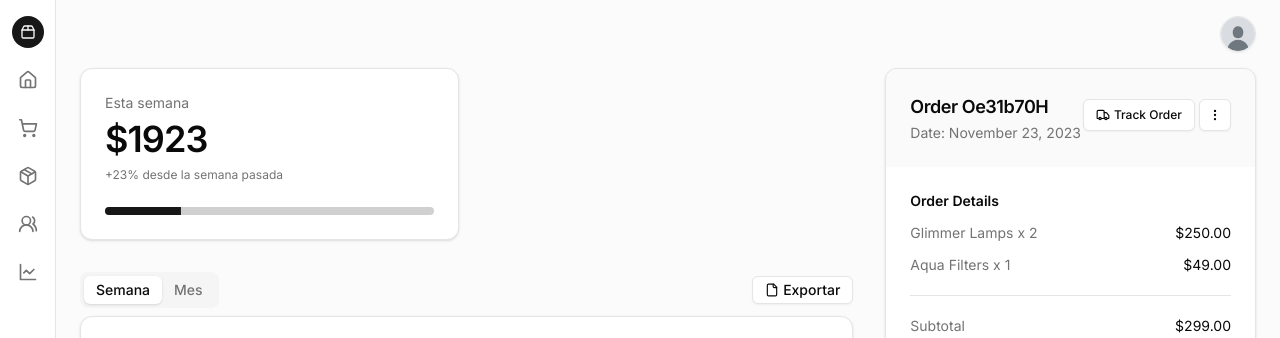
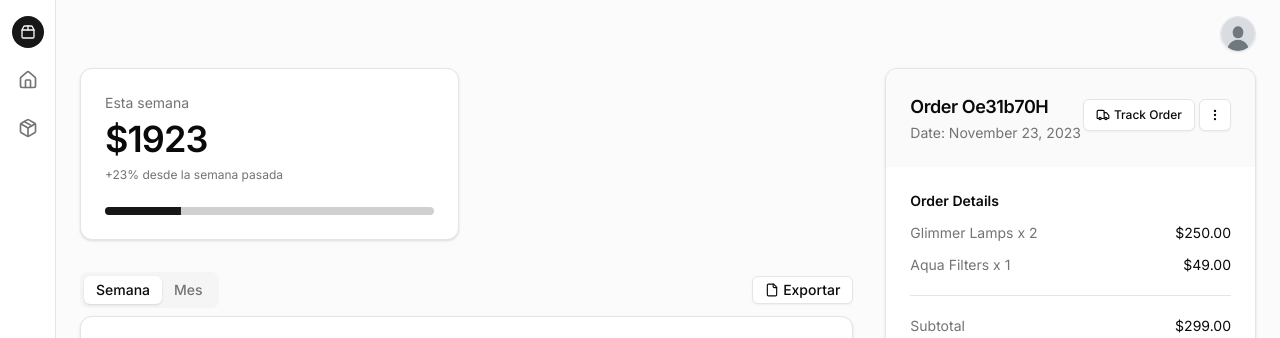
Before and after one commit to AngheloAlva/sistema-de-ventas-bazar, a Next.js app: page / in a window 1280 px wide. Shown: the top 338 px of the page. Built offline with nearby package versions, Linux system fonts and the light colour scheme.

Commit message:
Add sidebar to layout and update sidebar items

```diff
--- a/app/(pages)/page.tsx
+++ b/app/(pages)/page.tsx
@@ -3,10 +3,6 @@ import { Aside, SideMenu } from "../components/sideMenu"
 
 export default function HomePage() {
 	return (
-		<div className="flex min-h-screen w-full flex-col bg-muted/40">
-			<Aside />
-			<div className="flex flex-col sm:gap-4 sm:py-4 sm:pl-14">
-				<SideMenu />
 		<main className="grid flex-1 items-start gap-4 p-4 sm:px-6 sm:py-0 md:gap-8 lg:grid-cols-3 xl:grid-cols-3">
 			<div className="grid auto-rows-max items-start gap-4 md:gap-8 lg:col-span-2">
 				<div className="grid gap-4 sm:grid-cols-2">
@@ -18,7 +14,5 @@ export default function HomePage() {
 				<SaleDetailCard />
 			</div>
 		</main>
-			</div>
-		</div>
 	)
 }
--- a/app/(pages)/productos/page.tsx
+++ b/app/(pages)/productos/page.tsx
@@ -0,0 +1,3 @@
+export default function ProductPage(): React.ReactElement {
+	return <div></div>
+}
--- a/app/components/sideMenu/Aside.tsx
+++ b/app/components/sideMenu/Aside.tsx
@@ -3,28 +3,17 @@ import SideMenuTooltip from "./SideMenuTooltip"
 
 export default function Aside(): React.ReactElement {
 	return (
-		<aside className="bg-background fixed inset-y-0 left-0 z-10 hidden w-14 flex-col border-r sm:flex">
+		<aside className="fixed inset-y-0 left-0 z-10 hidden w-14 flex-col border-r bg-background sm:flex">
 			<nav className="flex flex-col items-center gap-4 px-2 sm:py-4">
-				<div className="bg-primary text-primary-foreground group flex h-9 w-9 shrink-0 items-center justify-center gap-2 rounded-full text-lg font-semibold md:h-8 md:w-8 md:text-base">
+				<div className="group flex h-9 w-9 shrink-0 items-center justify-center gap-2 rounded-full bg-primary text-lg font-semibold text-primary-foreground md:h-8 md:w-8 md:text-base">
 					<Package2 className="h-4 w-4 transition-all" />
-					<span className="sr-only">Acme Inc</span>
+					<span className="sr-only">Monitos de la Nona</span>
 				</div>
 				<SideMenuTooltip label="Dashboard" href="/" icon={<Home className="h-5 w-5" />} />
 				<SideMenuTooltip
-					label="Orders"
-					href="/orders"
-					icon={<ShoppingCart className="h-5 w-5" />}
-				/>
-				<SideMenuTooltip label="Products" href="/products" icon={<Package className="h-5 w-5" />} />
-				<SideMenuTooltip
-					label="Customers"
-					href="/customers"
-					icon={<Users2 className="h-5 w-5" />}
-				/>
-				<SideMenuTooltip
-					label="Analytics"
-					href="/analytics"
-					icon={<LineChart className="h-5 w-5" />}
+					label="Productos"
+					href="/productos"
+					icon={<Package className="h-5 w-5" />}
 				/>
 			</nav>
 		</aside>
--- a/app/layout.tsx
+++ b/app/layout.tsx
@@ -2,6 +2,7 @@ import { TooltipProvider } from "./components/ui/tooltip"
 import { inter } from "./config/fonts"
 import type { Metadata } from "next"
 import "./globals.css"
+import { Aside, SideMenu } from "./components/sideMenu"
 
 export const metadata: Metadata = {
 	title: "Los monitos de la Nona",
@@ -16,7 +17,15 @@ export default function RootLayout({
 	return (
 		<html lang="es">
 			<body className={inter.className}>
-				<TooltipProvider>{children}</TooltipProvider>
+				<TooltipProvider>
+					<div className="flex min-h-screen w-full flex-col bg-muted/40">
+						<Aside />
+						<div className="flex flex-col sm:gap-4 sm:py-4 sm:pl-14">
+							<SideMenu />
+							{children}
+						</div>
+					</div>
+				</TooltipProvider>
 			</body>
 		</html>
 	)
```
Lines whose indentation alone changed are shown as unchanged.
